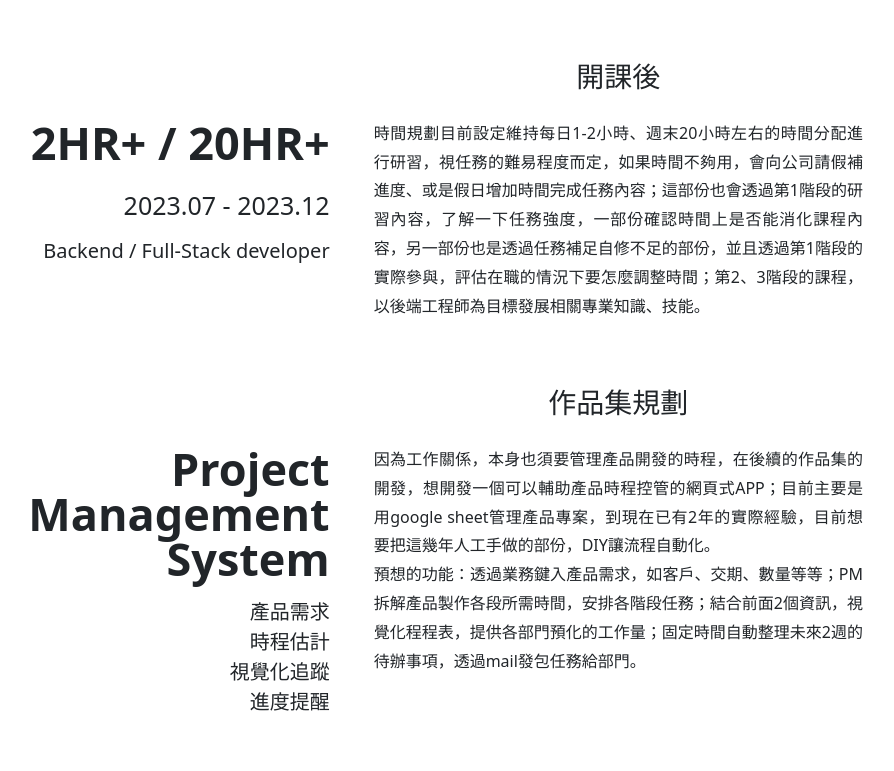
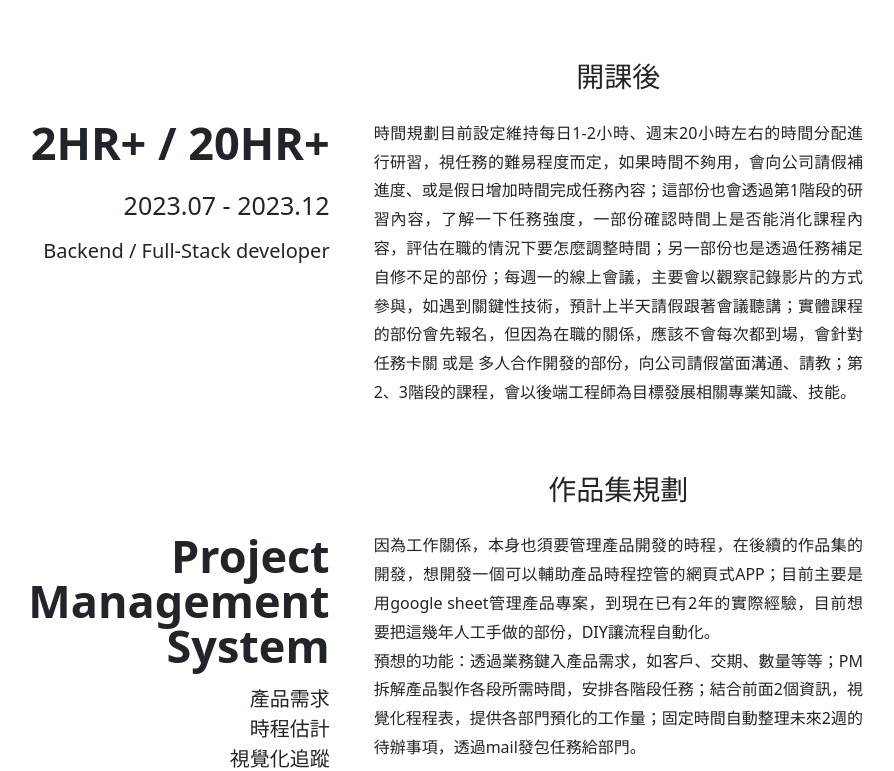
Before and after one commit to KJeiii/Wehelp-Bootcamp-Application, a Flask app: page /schedule in a window 1280 px wide. Shown: the part 470-1241 px from the top of the page, without its empty margins (205-1099 px from the left). Before the commit the page ends 1181 px from the top, so only its background shows below. Run offline with Flask 3, Linux system fonts and the light colour scheme.

Commit message:
modify 開課後

```diff
--- a/templates/schedule.html
+++ b/templates/schedule.html
@@ -25,7 +25,7 @@
 
         <div class="col-12 col-md-7">
             <h3>開課後</h3>
-            <p class="content-statement">時間規劃目前設定維持每日1-2小時、週末20小時左右的時間分配進行研習，視任務的難易程度而定，如果時間不夠用，會向公司請假補進度、或是假日增加時間完成任務內容；這部份也會透過第1階段的研習內容，了解一下任務強度，一部份確認時間上是否能消化課程內容，另一部份也是透過任務補足自修不足的部份，並且透過第1階段的實際參與，評估在職的情況下要怎麼調整時間；第2、3階段的課程，以後端工程師為目標發展相關專業知識、技能。</p>
+            <p class="content-statement">時間規劃目前設定維持每日1-2小時、週末20小時左右的時間分配進行研習，視任務的難易程度而定，如果時間不夠用，會向公司請假補進度、或是假日增加時間完成任務內容；這部份也會透過第1階段的研習內容，了解一下任務強度，一部份確認時間上是否能消化課程內容，評估在職的情況下要怎麼調整時間；另一部份也是透過任務補足自修不足的部份；每週一的線上會議，主要會以觀察記錄影片的方式參與，如遇到關鍵性技術，預計上半天請假跟著會議聽講；實體課程的部份會先報名，但因為在職的關係，應該不會每次都到場，會針對任務卡關 或是 多人合作開發的部份，向公司請假當面溝通、請教；第2、3階段的課程，會以後端工程師為目標發展相關專業知識、技能。</p>
         </div>
     </div>
 
```
